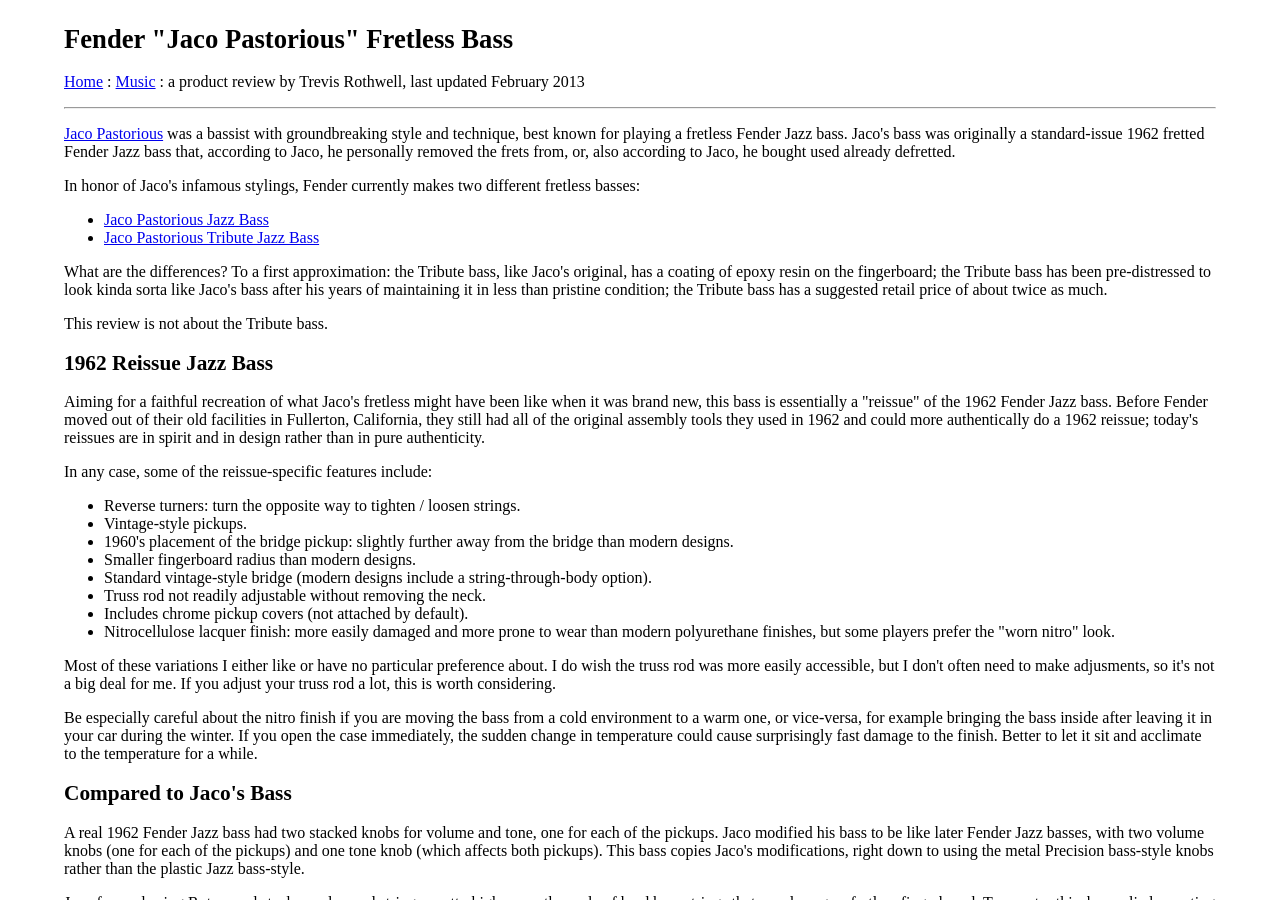
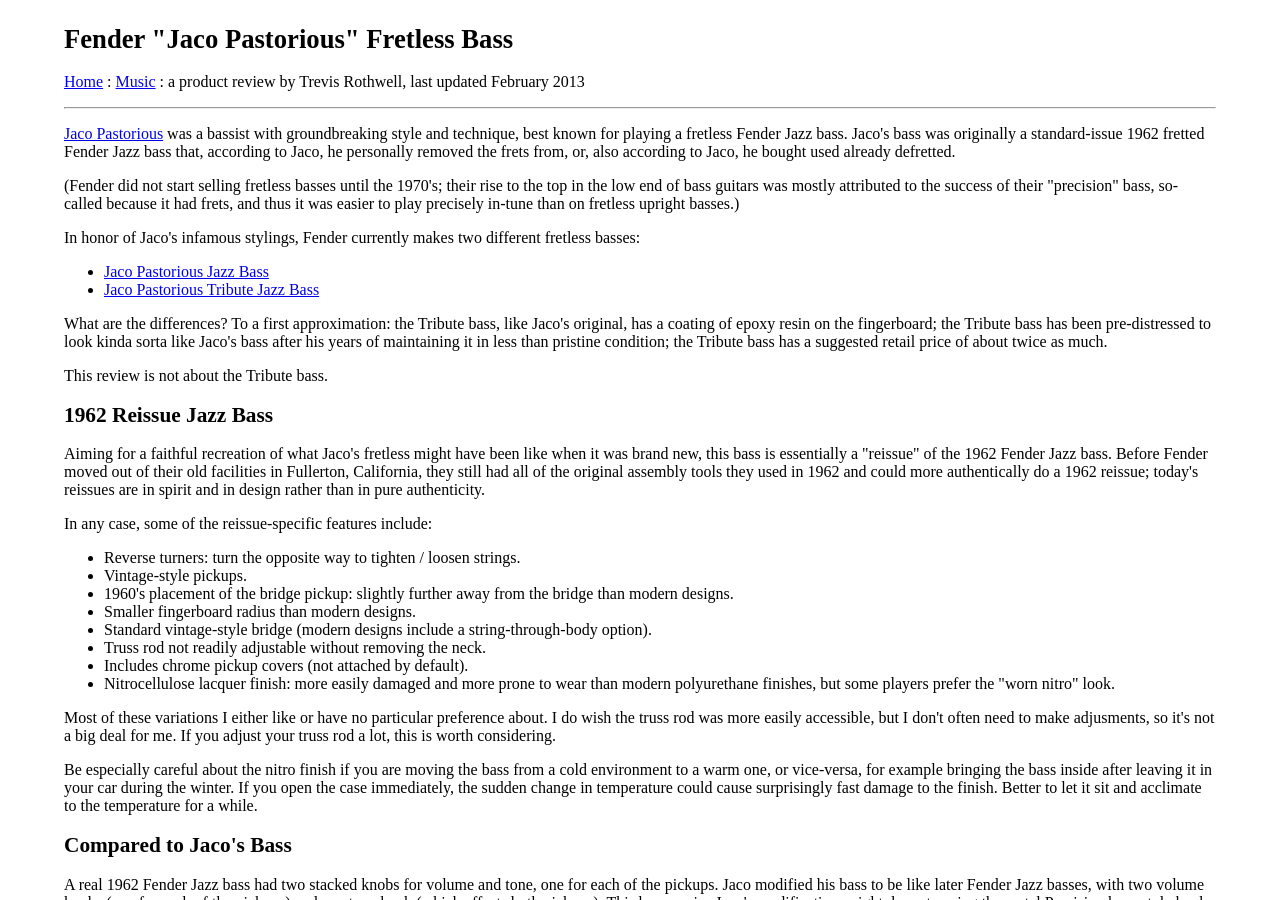
Before and after one commit to tjr/tjr.github.com, a Jekyll site: the page music/fender-fretless-jaco-bass.html, which Jekyll copies as it is, in a window 1280 px wide and 900 px high. Built offline with Jekyll 4.4.1, drawn with Linux system fonts in a browser that asks for light colours.

Commit message:
updated page

```diff
--- a/music/fender-fretless-jaco-bass.html
+++ b/music/fender-fretless-jaco-bass.html
@@ -20,6 +20,13 @@ best known for playing a fretless Fender Jazz bass. Jaco's bass was
 originally a standard-issue 1962 fretted Fender Jazz bass that,
 according to Jaco, he personally removed the frets from, or, also
 according to Jaco, he bought used already defretted.
+
+<p>(Fender did not
+start selling fretless basses until the 1970's; their rise to the
+top in the low end of bass guitars was mostly attributed to the
+success of their "precision" bass, so-called because it had frets,
+and thus it was easier to play precisely in-tune than on fretless
+upright basses.)
 
 <p>
 In honor of Jaco's infamous stylings, Fender currently makes two different
```
